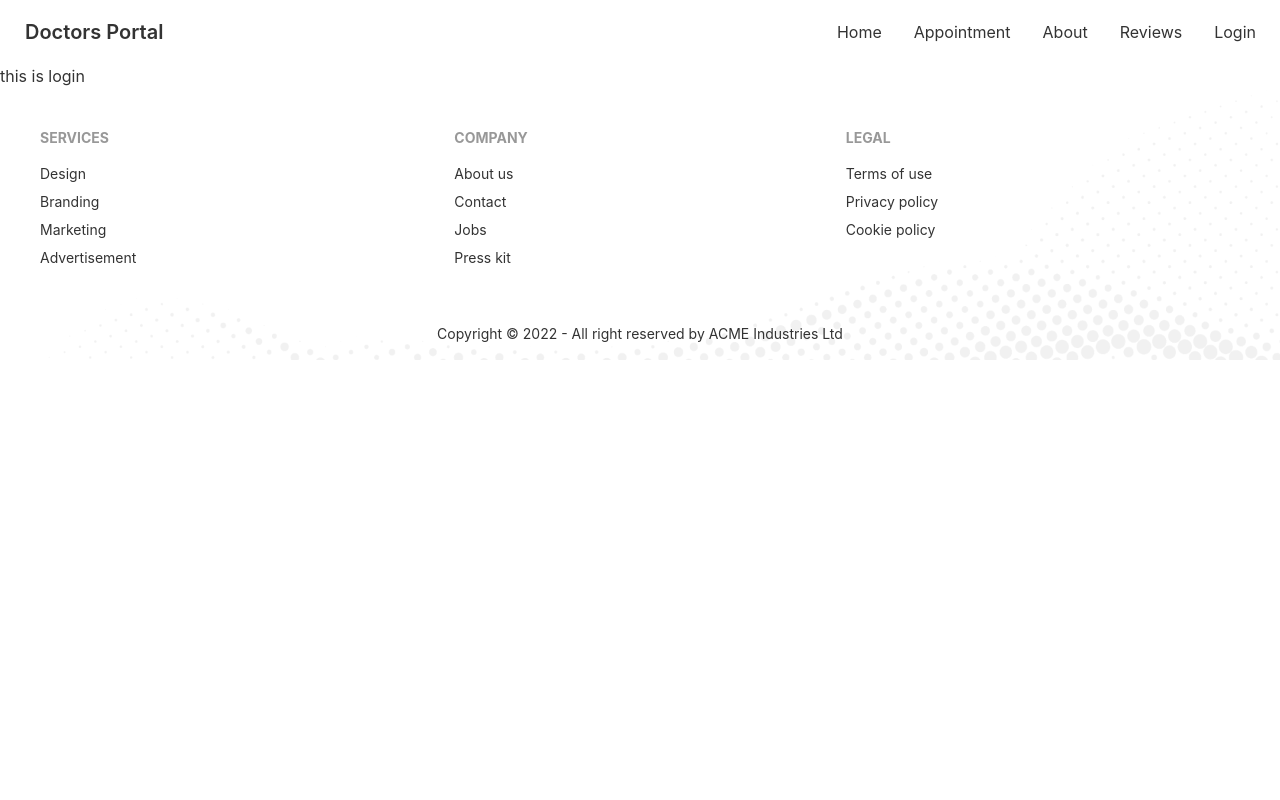
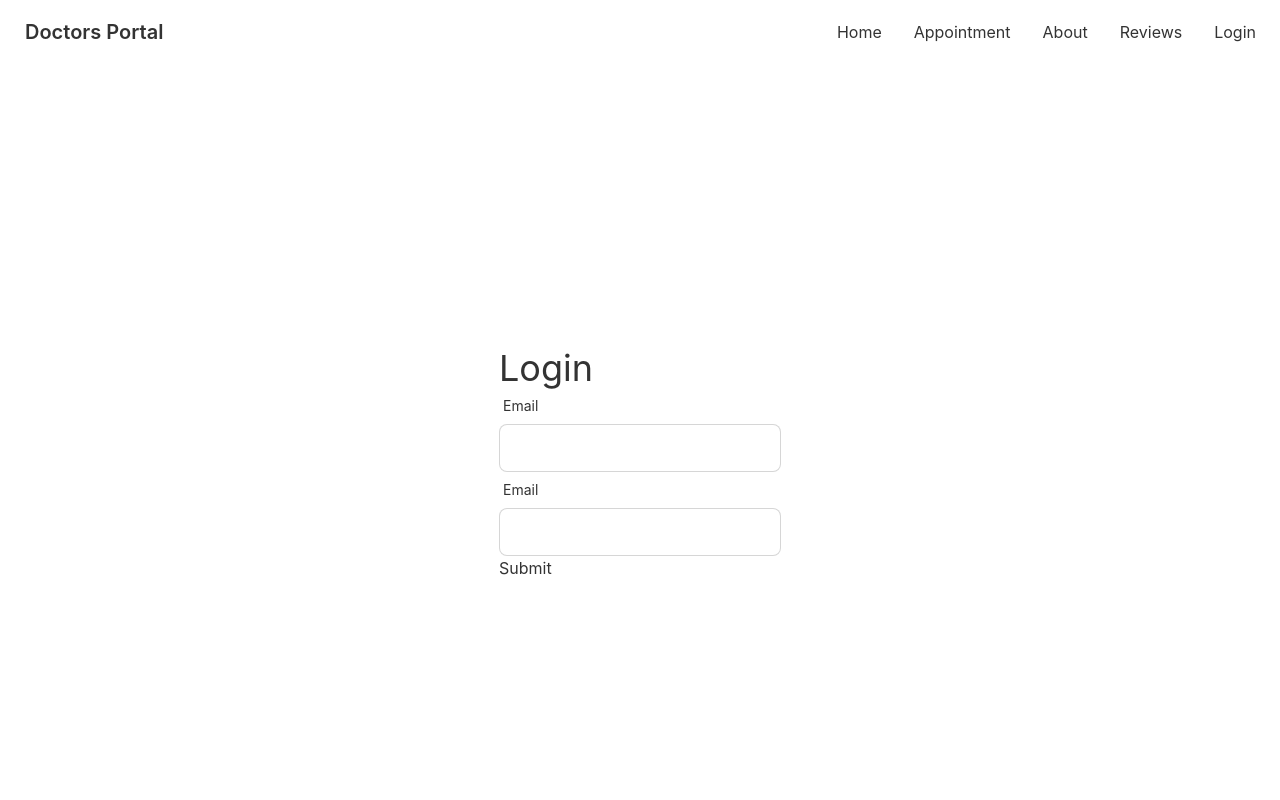
Before and after one commit to rocky-islam/doctor-portal-client, a React (Create React App) app: page /login in a window 1280 px wide. Shown: the top 800 px of the page. Built offline with nearby package versions, Linux system fonts and the light colour scheme; the HTML template or start-up script is replaced by a standard one.

Commit message:
73.2 start

```diff
--- a/package.json
+++ b/package.json
@@ -11,6 +11,7 @@
     "react": "^18.2.0",
     "react-day-picker": "^8.3.6",
     "react-dom": "^18.2.0",
+    "react-hook-form": "^7.39.4",
     "react-router-dom": "^6.4.3",
     "react-scripts": "5.0.1",
     "web-vitals": "^2.1.4"
--- a/src/Pages/Appointment/AppointmentBanner/AppointmentBanner.js
+++ b/src/Pages/Appointment/AppointmentBanner/AppointmentBanner.js
@@ -1,7 +1,7 @@
-import React, { useState } from 'react';
+import React from 'react';
 import chair from '../../../assets/images/chair.png';
 import { DayPicker } from "react-day-picker";
-import { format } from 'date-fns';
+
 
 const AppointmentBanner = ({selectedDate, setSelectedDate}) => {
 
--- a/src/Pages/Login/Login.js
+++ b/src/Pages/Login/Login.js
@@ -1,10 +1,42 @@
-import React from 'react';
+import React, { useState } from 'react';
+import { useForm } from 'react-hook-form';
 
 const Login = () => {
+    const {register, handleSubmit} = useForm();
+    const [data, setData] = useState('')
     return (
+      <div className="h-[800px] flex justify-center items-center">
         <div>
-            this is login
+          <h2 className="text-4xl">Login</h2>
+          <form
+            onSubmit={handleSubmit((data) => setData(JSON.stringify(data)))}
+          >
+            <div className="form-control w-full max-w-xs">
+              <label className="label">
+                <span className="label-text">Email</span>
+              </label>
+              <input
+                {...register("email")}
+                type="email"
+                className="input input-bordered w-full max-w-xs"
+              />
+            </div>
+            <div className="form-control w-full max-w-xs">
+              <label className="label">
+                <span className="label-text">Email</span>
+              </label>
+              <input
+                {...register("password")}
+                type="password"
+                className="input input-bordered w-full max-w-xs"
+              />
+            </div>
+
+            <p>{data}</p>
+            <input type="submit" />
+          </form>
         </div>
+      </div>
     );
 };
 
```
Also changed, not shown: 1 other file (tests, documents, lock files or other folders).
